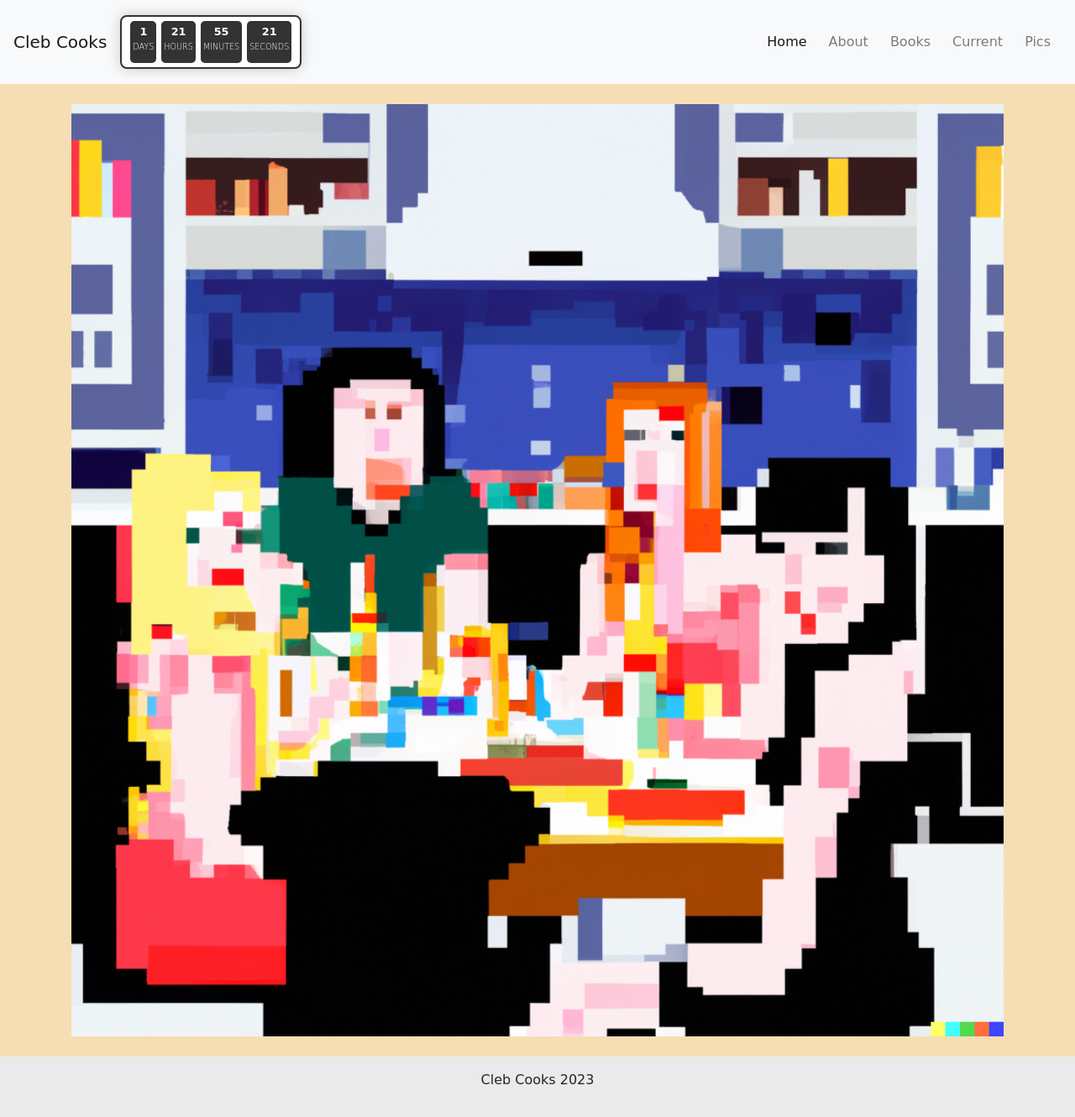
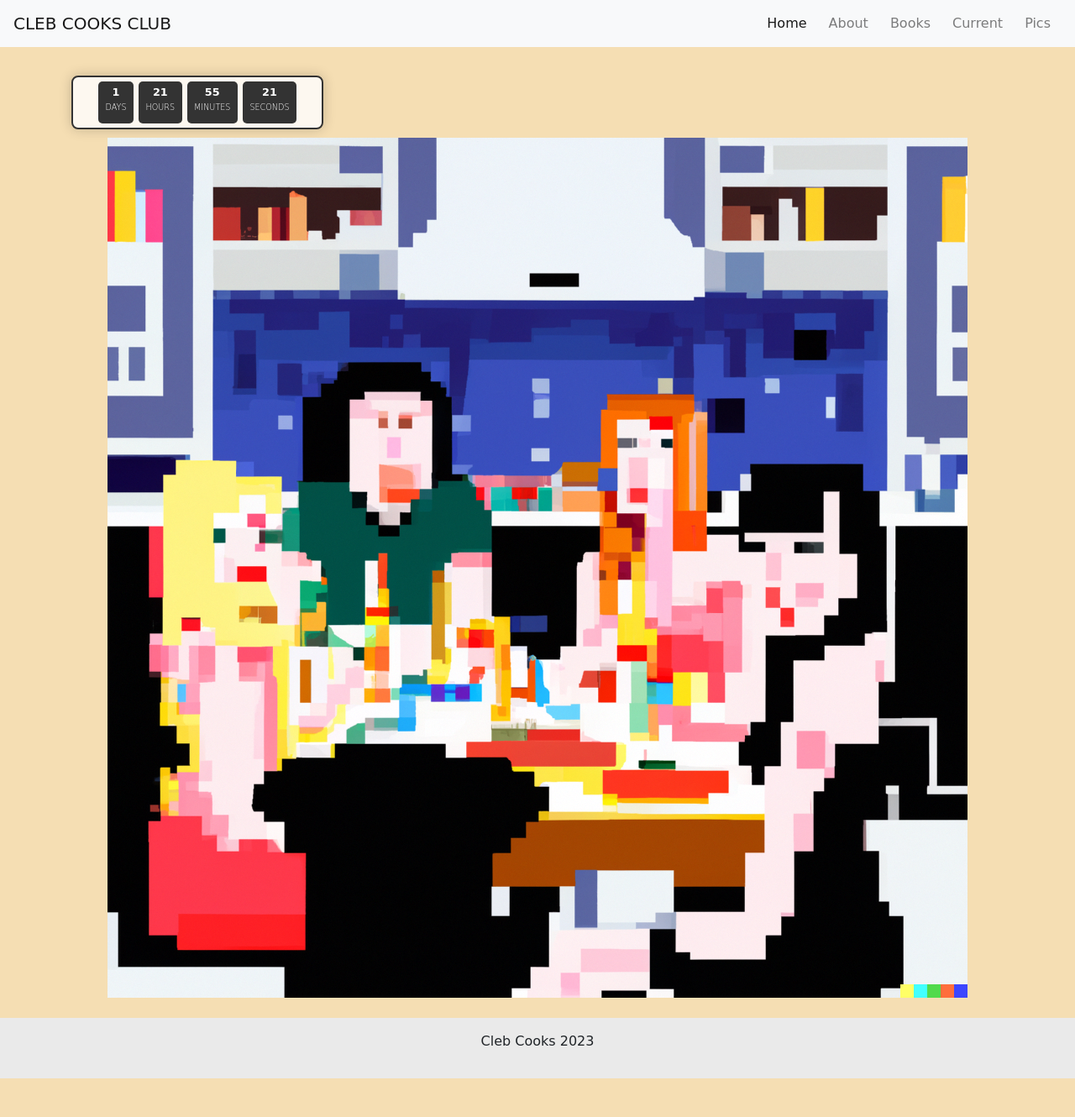
Before and after one commit to bryanciotola/clubcleb, a Django app: page / in a window 1280 px wide. Shown: the whole page at 84% size. After the commit the page ends 1284 px from the top, so only its background shows below. Run offline with Django 3.2, Linux system fonts and the light colour scheme; some libraries are stand-ins or nearby versions.

Commit message:
Changes to navbar layout, moved timer to content section, changed flex to grid, need to change more flex in base.html to create a fixed with content area

```diff
--- a/clubapp/static/clubapp/styles.css
+++ b/clubapp/static/clubapp/styles.css
@@ -27,9 +27,10 @@ body {
 }
 
 #countdown-box {
-    max-width: 250px;  /* Increased width slightly for better fit */
+    max-width: 300px;  /* Increased width slightly for better fit */
     margin: 10px auto;
-    padding: 5px 10px;
+    margin-left:0px;
+    padding: 5px 30px;
     border: 2px solid #333;
     background-color: rgba(255, 255, 255, 0.8);
     border-radius: 8px;
@@ -95,7 +96,7 @@ h1 {
 }
 
 .navbar-logo {
-    max-width: 200px;
+    max-width: 250px;
     height: auto;
 }
 
--- a/clubapp/templates/clubapp/base.html
+++ b/clubapp/templates/clubapp/base.html
@@ -10,38 +10,12 @@
 </head>
 <body>
 <nav class="navbar navbar-expand-lg navbar-light bg-light">
-  <!-- Countdown Timer -->
-  <a class="navbar-brand" href="#">Cleb Cooks</a>
-  <div id="countdown-box">
-      <div id="countdown">
-        <div class="time-unit">
-          <span id="days"></span>
-          <label>Days</label>
-        </div>
-
-      <div class="time-unit">
-        <span id="hours"></span>
-        <label>Hours</label>
-      </div>
-
-      <div class="time-unit">
-        <span id="minutes"></span>
-        <label>Minutes</label>
-      </div>
-
-      <div class="time-unit">
-        <span id="seconds"></span>
-        <label>Seconds</label>
-      </div>
-
-    </div>
-  </div>
-  <!-- End Countdown Timer -->
+<a class="navbar-brand" href="#">CLEB COOKS CLUB</a>
 
 <button class="navbar-toggler" type="button" data-toggle="collapse" data-target="#navbarNav" aria-controls="navbarNav" aria-expanded="false" aria-label="Toggle navigation">
-            <span class="navbar-toggler-icon"></span>
-        </button>
-        <div class="collapse navbar-collapse" id="navbarNav">
+<span class="navbar-toggler-icon"></span>
+</button>
+        <div class="collapse navbar-collapse text-right" id="navbarNav">
             <ul class="navbar-nav ml-auto"> <!-- Adjusted to align nav items to the right -->
                 <li class="nav-item active">
                     <a class="nav-link" href="/">Home <span class="sr-only">(current)</span></a>
@@ -64,7 +38,9 @@
 
     <div class="container mt-4 mb-4 flex-grow-1 d-flex flex-column justify-content-between">
         {% block content %}
+
         <!-- Default content -->
+
         {% endblock %}
     </div>
 
--- a/clubapp/templates/clubapp/home.html
+++ b/clubapp/templates/clubapp/home.html
@@ -5,9 +5,41 @@
 
 
 
-<div class="content-section">
-    <img src="{% static 'clubapp/landing_image.png' %}" alt="Description" class="home-landing-image">
-</div>
+  <div class="row">
+      <div class="col-12">
+  <!-- Countdown Timer -->
+  <div id="countdown-box">
+      <div id="countdown">
+        <div class="time-unit">
+          <span id="days"></span>
+          <label>Days</label>
+        </div>
+
+      <div class="time-unit">
+        <span id="hours"></span>
+        <label>Hours</label>
+      </div>
+
+      <div class="time-unit">
+        <span id="minutes"></span>
+        <label>Minutes</label>
+      </div>
+
+      <div class="time-unit">
+        <span id="seconds"></span>
+        <label>Seconds</label>
+      </div>
+
+    </div>
+  </div>
+      </div>
+  </div>
+  <!-- End Countdown Timer -->
+  <div class="row">
+    <div class="col-12">
+      <img src="{% static 'clubapp/landing_image.png' %}" alt="Description" class="home-landing-image">
+    </div>
+  </div>
 
 <script>
 document.addEventListener("DOMContentLoaded", function() {
```
